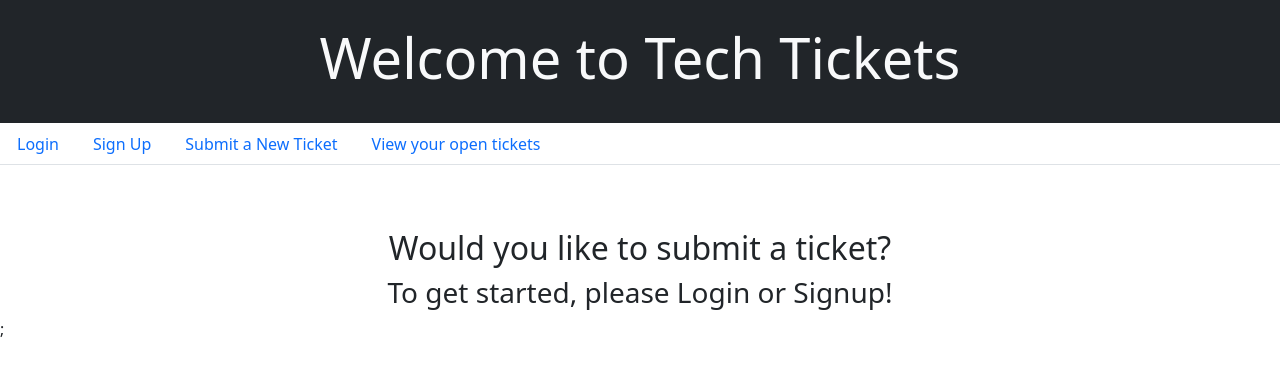
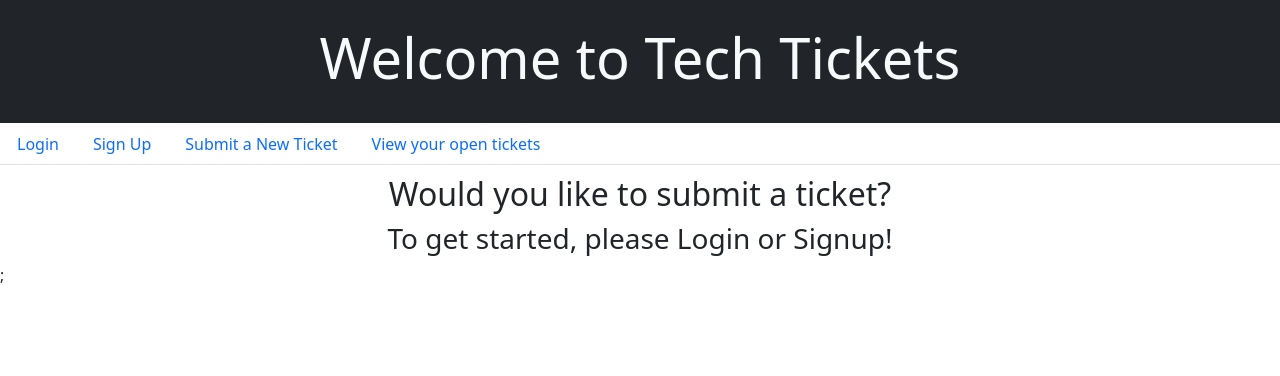
Before and after one commit to NeelCheo/tech_tickets, a React (Create React App) app in the folder client/: page / in a window 1280 px wide. Shown: the top 376 px of the page. Built offline with nearby package versions, Linux system fonts and the light colour scheme; no server answers.

Commit message:
read me and style

```diff
--- a/client/src/components/pages/Opentix.js
+++ b/client/src/components/pages/Opentix.js
@@ -2,6 +2,7 @@ import React from 'react';
 import { useQuery } from '@apollo/client';
 import OpenTickets from '../../components/OpenTickets/index';
 import { QUERY_TICKETS } from '../../../src/utils/queries';
+import "../styles/Submit.css"
 
 
 
@@ -16,7 +17,7 @@ const TicketList = () => {
 
     return (
       <main>
-        <div className="flex-row justify-center">
+        <div className="flex-row justify-center" class = "tix">
           <div className="col-12 col-md-8 mb-3 ">
             {/* If the data is still loading, render a loading message */}
             {loading ? (
--- a/client/src/components/styles/Nav.css
+++ b/client/src/components/styles/Nav.css
@@ -1,3 +1,3 @@
 .navtabs{
-    padding-bottom: 5%;
+    padding-bottom: 10px;
 }
--- a/client/src/components/styles/Submit.css
+++ b/client/src/components/styles/Submit.css
@@ -6,3 +6,8 @@ padding: 1%;
  .text-light .p-2 .m-0{
     background-color: cornflowerblue !important;
 }
+
+.tix {
+    padding: 2%;
+
+}
```
Also changed, not shown: 1 other file (tests, documents, lock files or other folders).
